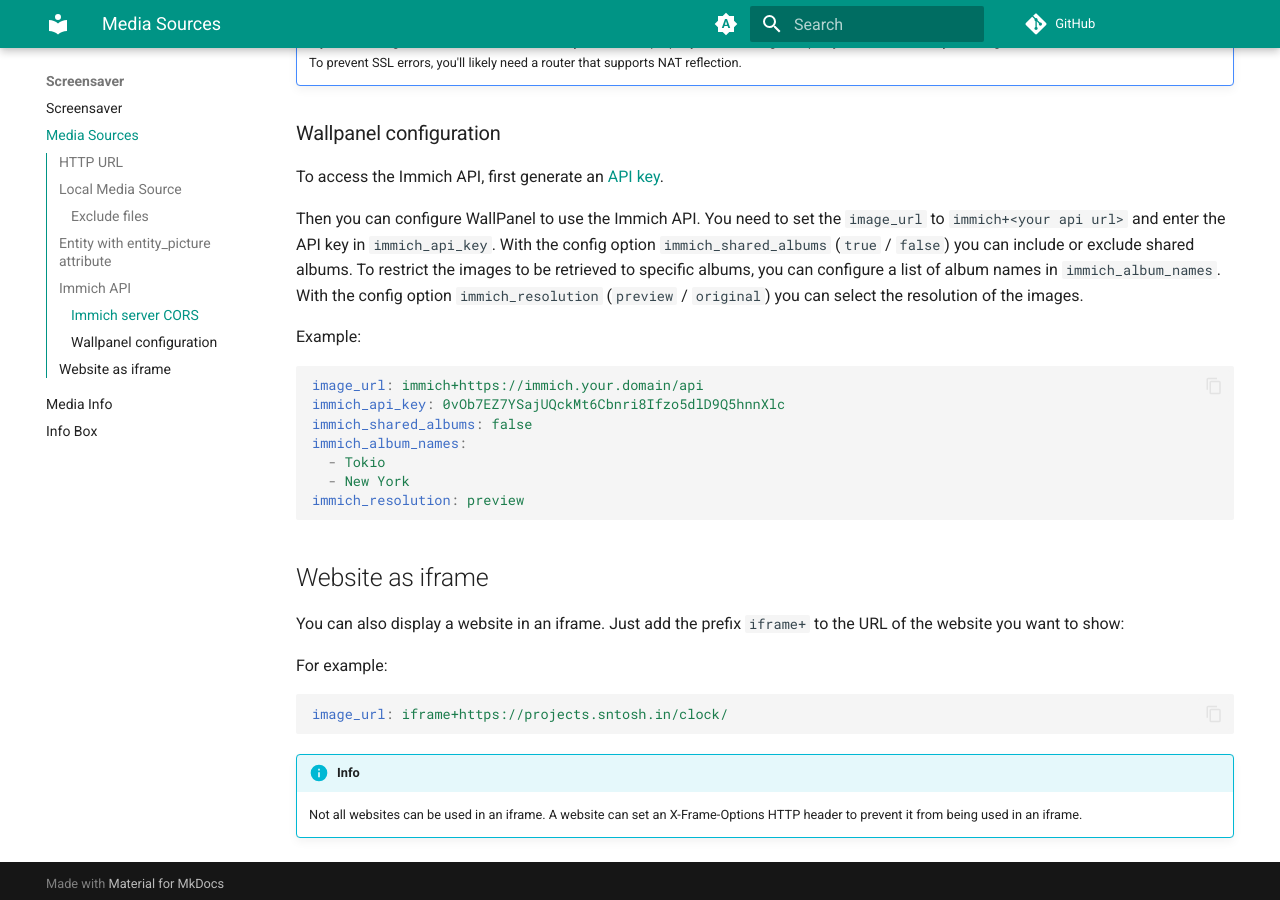
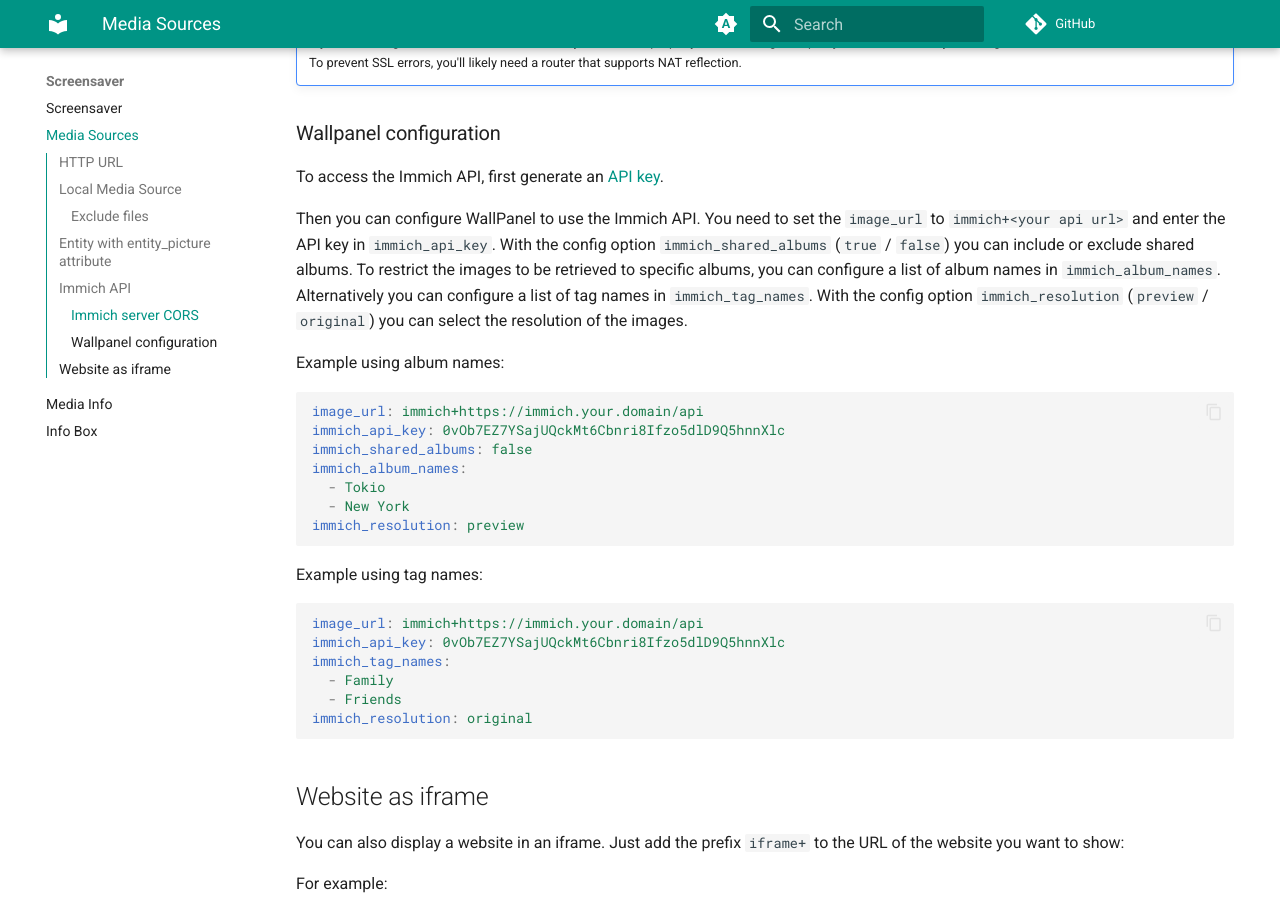
Before and after one commit to j-a-n/lovelace-wallpanel, an MkDocs documentation site: the page built from docs/media-sources.md, in a window 1280 px wide and 900 px high, scrolled down 3370 px. Built offline with MkDocs 1.6.1 and Material for MkDocs 9.7.7, drawn with Linux system fonts in a browser that asks for light colours; comment, search, counter and statistics services are not loaded.

Commit message:
Add immich_tag_names to docs

````diff
--- a/docs/media-sources.md
+++ b/docs/media-sources.md
@@ -153,9 +153,10 @@ Then you can configure WallPanel to use the Immich API.
 You need to set the `image_url` to `immich+<your api url>` and enter the API key in `immich_api_key`.
 With the config option `immich_shared_albums` (`true` / `false`) you can include or exclude shared albums.
 To restrict the images to be retrieved to specific albums, you can configure a list of album names in `immich_album_names`.
+Alternatively you can configure a list of tag names in `immich_tag_names`.
 With the config option `immich_resolution` (`preview` / `original`) you can select the resolution of the images.
 
-Example:
+Example using album names:
 ```yaml
 image_url: immich+https://immich.your.domain/api
 immich_api_key: 0vOb7EZ7YSajUQckMt6Cbnri8Ifzo5dlD9Q5hnnXlc
@@ -164,6 +165,16 @@ immich_album_names:
   - Tokio
   - New York
 immich_resolution: preview
+```
+
+Example using tag names:
+```yaml
+image_url: immich+https://immich.your.domain/api
+immich_api_key: 0vOb7EZ7YSajUQckMt6Cbnri8Ifzo5dlD9Q5hnnXlc
+immich_tag_names:
+  - Family
+  - Friends
+immich_resolution: original
 ```
 
 ## Website as iframe
````
Also changed, not shown: docs/configuration.md (+1 -0 lines).
